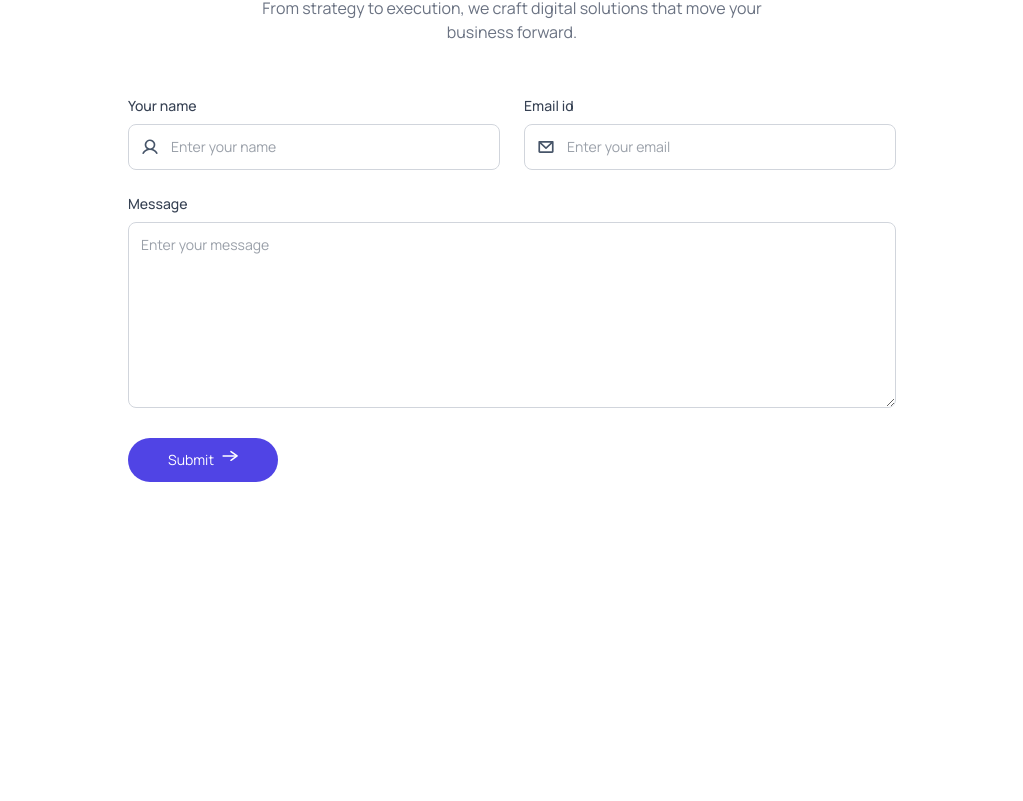
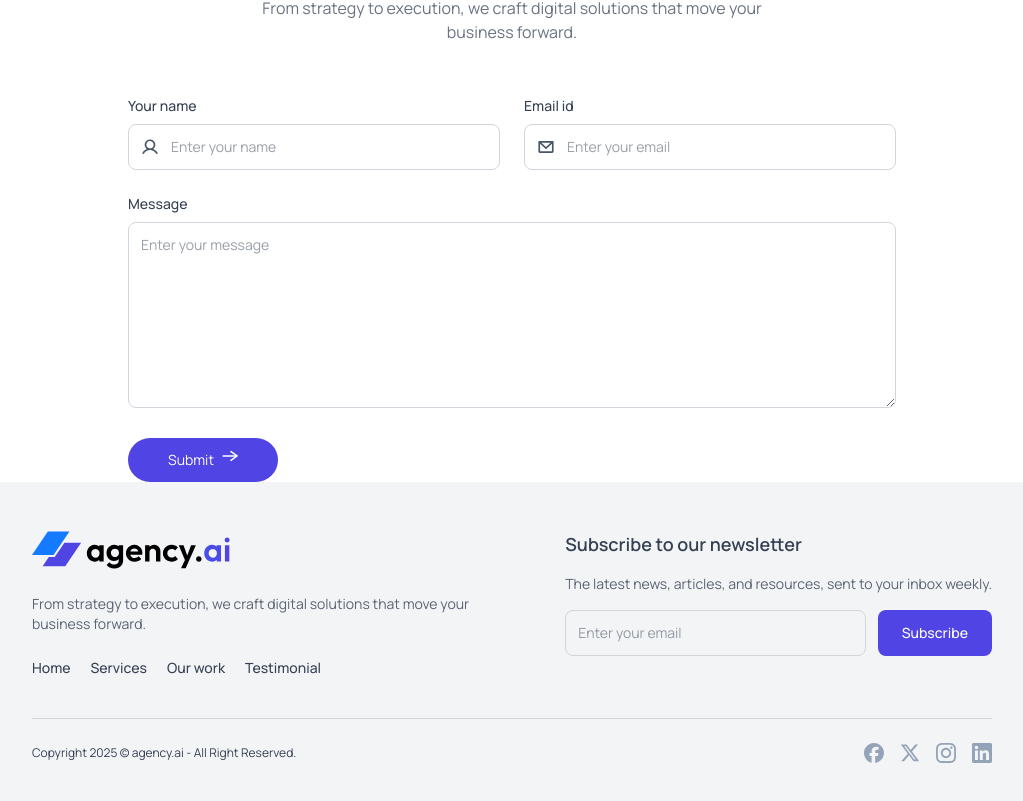
Before and after one commit to nethmalgeesaraux/Modern-Responsive-Website-Using-React-JS-Tailwind-CSS-Frontend-Project, a React (Vite) app: page / in a window 1280 px wide. Shown: the part 3196-3997 px from the top of the page, without its empty margins (128-1151 px from the left). Before the commit the page ends 3678 px from the top, so only its background shows below. Built offline with nearby package versions, Linux system fonts and the light colour scheme.

Commit message:
Components Footer

```diff
--- a/src/App.jsx
+++ b/src/App.jsx
@@ -6,6 +6,7 @@ import { Services } from "./components/Services";
 import { OurWork } from "./components/OurWork";
 import { Teams } from "./components/Teams";
 import { ContactUs } from "./components/ContactUs";
+import { Footer } from "./components/Footer";
 // import { Toaster } from "react-hot-toast";
 
 
@@ -22,6 +23,7 @@ function App() {
       <OurWork/>
       <Teams/>
       <ContactUs/>
+      <Footer/>
     </div>
   );
 }
--- /dev/null
+++ b/src/components/Footer.jsx
@@ -0,0 +1,90 @@
+import React from "react";
+import assets from "../assets/assets";
+import toast, { Toaster } from "react-hot-toast";
+
+export const Footer = () => {
+    const onSubscribe = async (event) => {
+        event.preventDefault();
+
+        const formData = new FormData(event.target);
+        formData.append("access_key", "9ab1fee5-4ec9-44ca-8f5e-7452e497230e");
+
+        try {
+            const response = await fetch("https://api.web3forms.com/submit", {
+                method: "POST",
+                body: formData,
+            });
+
+            const data = await response.json();
+
+            if (data.success) {
+                toast.success("Subscribed successfully ");
+                event.target.reset();
+            } else {
+                toast.error("Subscription failed ");
+            }
+        } catch {
+            toast.error("Error sending subscription ");
+        }
+    };
+
+    return (
+        <footer className="bg-gray-100 dark:bg-gray-900 text-gray-700 dark:text-gray-300 px-6 sm:px-12 lg:px-24 xl:px-40 py-12">
+            <Toaster position="top-right" reverseOrder={false} />
+
+            <div className="flex flex-col md:flex-row justify-between gap-10">
+                {/* Left side */}
+                <div className="flex flex-col gap-6 max-w-md">
+                    <div className="flex items-center gap-3">
+                        <img src={assets.logo} alt="Agency Logo" className="w-50 h-10" />
+                    </div>
+                    <p className="text-sm opacity-80">
+                        From strategy to execution, we craft digital solutions that move your business forward.
+                    </p>
+                    <nav className="flex gap-5 text-sm font-medium">
+                        <a href="#" className="hover:text-primary">Home</a>
+                        <a href="#services" className="hover:text-primary">Services</a>
+                        <a href="#our-work" className="hover:text-primary">Our work</a>
+                        <a href="#testimonial" className="hover:text-primary">Testimonial</a>
+                    </nav>
+                </div>
+
+                {/* Right side - Newsletter */}
+                <div className="flex flex-col gap-4 max-w-md">
+                    <h3 className="text-lg font-semibold">Subscribe to our newsletter</h3>
+                    <p className="text-sm opacity-80">
+                        The latest news, articles, and resources, sent to your inbox weekly.
+                    </p>
+                    <form onSubmit={onSubscribe} className="flex gap-3">
+                        <input
+                            type="email"
+                            name="email"
+                            placeholder="Enter your email"
+                            className="flex-1 p-3 rounded-lg border border-gray-300 dark:border-gray-600 outline-none text-sm"
+                            required
+                        />
+                        <button
+                            type="submit"
+                            className="px-6 py-3 bg-primary text-white rounded-lg text-sm font-medium hover:scale-105 transition-all"
+                        >
+                            Subscribe
+                        </button>
+                    </form>
+                </div>
+            </div>
+
+            {/* Bottom section */}
+            <div className="flex flex-col md:flex-row justify-between items-center mt-10 border-t border-gray-300 dark:border-gray-700 pt-6 gap-4">
+                <p className="text-xs">
+                    Copyright 2025 © agency.ai - All Right Reserved.
+                </p>
+                <div className="flex gap-4">
+                    <a href="https://www.facebook.com/nethmal.geesara.3"><img src={assets.facebook_icon} alt="Facebook" className="w-5 h-5" /></a>
+                    <a href="https://x.com/GeesaraNe84357"><img src={assets.twitter_icon} alt="Twitter" className="w-5 h-5" /></a>
+                    <a href="https://www.instagram.com/?lsrc=cisso"><img src={assets.instagram_icon} alt="Instagram" className="w-5 h-5" /></a>
+                    <a href="https://www.linkedin.com/feed/"><img src={assets.linkedin_icon} alt="LinkedIn" className="w-5 h-5" /></a>
+                </div>
+            </div>
+        </footer>
+    );
+};
```
